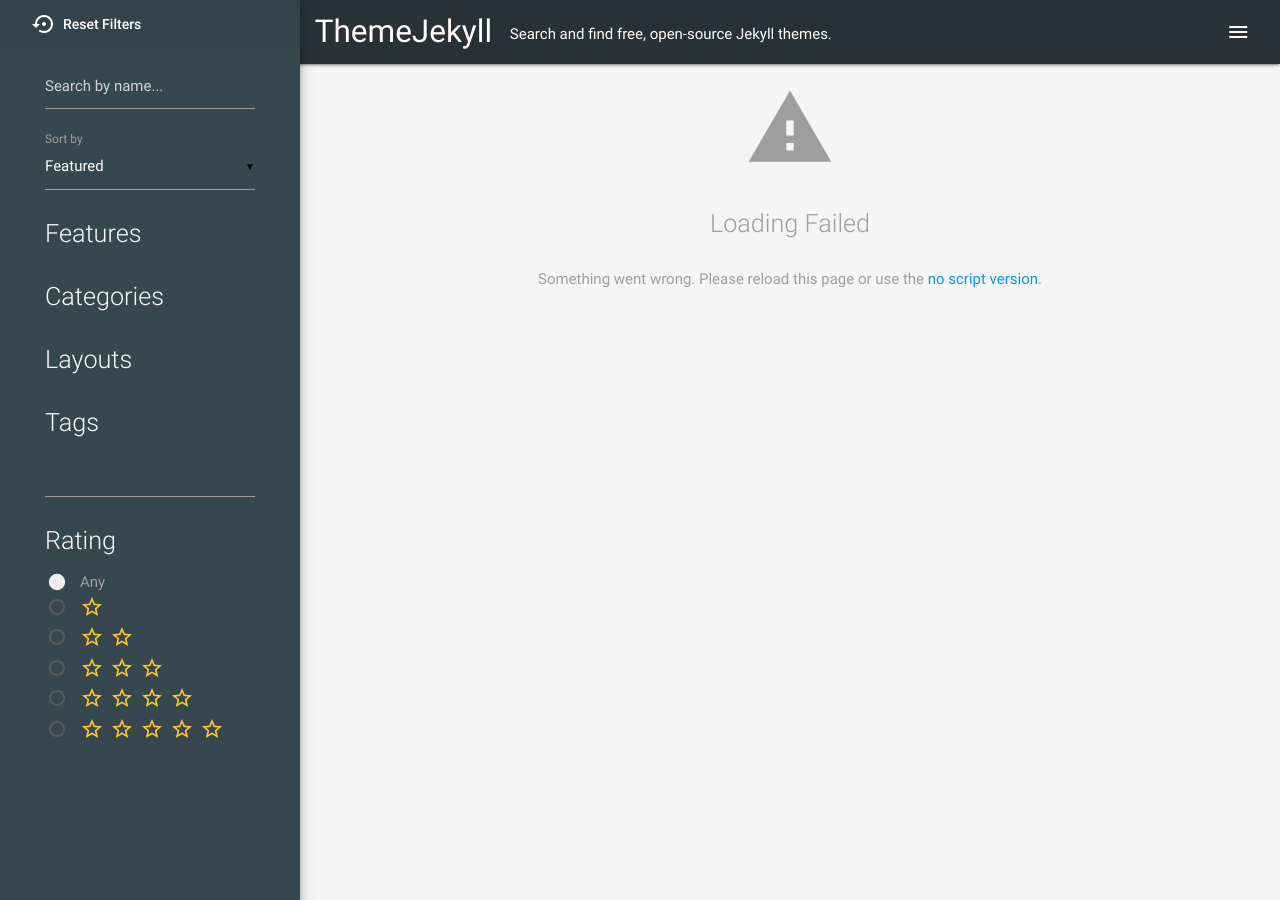
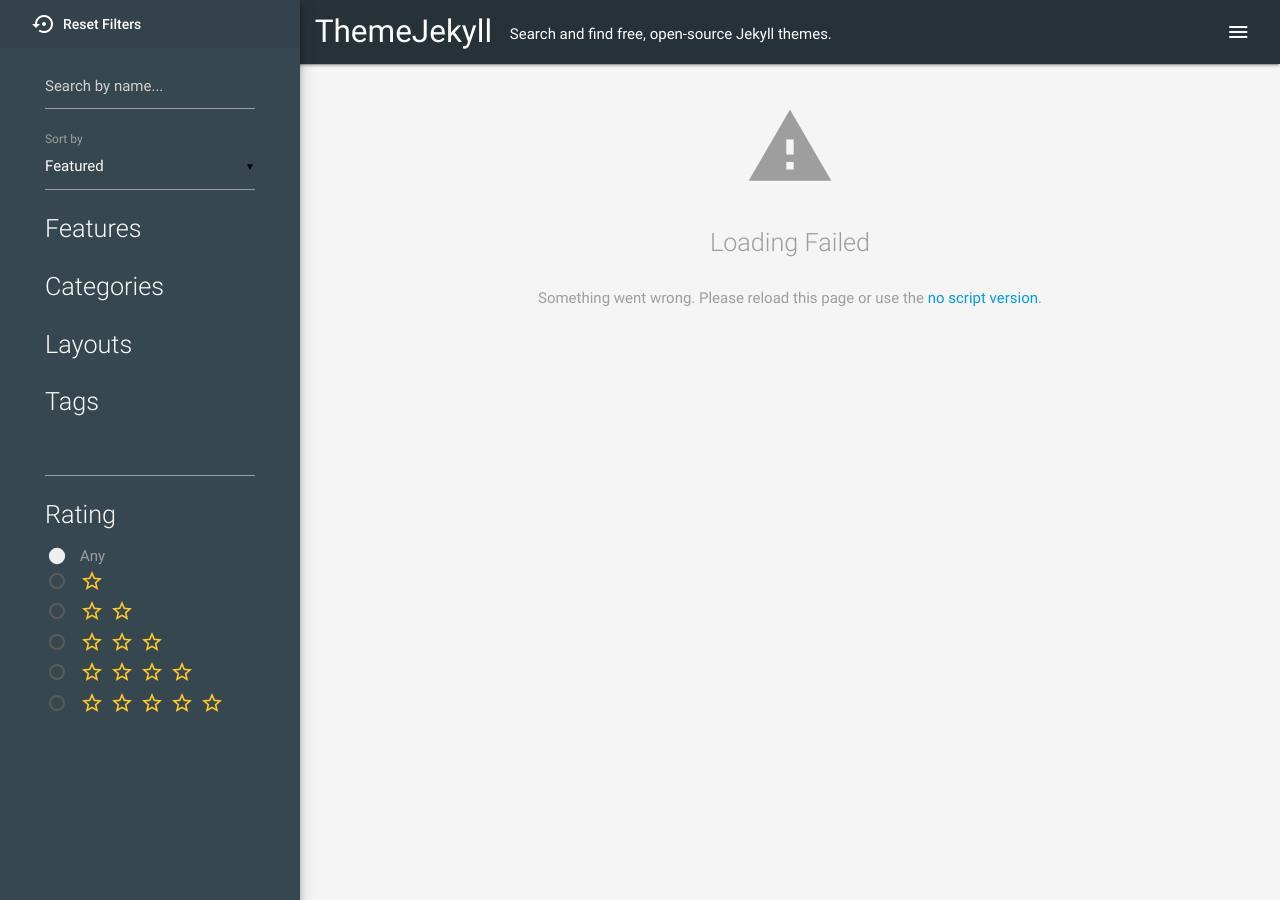
Before and after one commit to blazeu/themejekyll.github.io, a Jekyll site: the page built from index.md, in a window 1280 px wide. Built offline with Jekyll 4.4.1, drawn with Linux system fonts in a browser that asks for light colours; comment, search, counter and statistics services are not loaded.

Commit message:
Improved SEO

```diff
--- a/_includes/head.html
+++ b/_includes/head.html
@@ -1,6 +1,7 @@
 <meta charset="utf-8"/>
 <meta name="viewport" content="width=device-width, initial-scale=1.0"/>
 {% if page.noindex %}<meta name="robots" content="noindex" />{% endif %}
+<meta name="description" content="Search and find free, open source Jekyll themes.">
 <title>{% if page.title %}{{ page.title }} | {% endif %}ThemeJekyll - Jekyll Themes Gallery</title>
 <link rel="canonical" href="{{ page.url }}" />
 <link href="https://fonts.googleapis.com/icon?family=Material+Icons" rel="stylesheet">
--- a/_includes/navbar.html
+++ b/_includes/navbar.html
@@ -22,44 +22,44 @@
           </select>
           <label>Sort by</label>
         </div>
-        <p class="flow-text grey-text text-lighten-5">Features</p>
+        <div class="flow-text grey-text text-lighten-5 filter-header">Features</div>
         <div id="features">
         </div>
-        <p class="flow-text grey-text text-lighten-5">Categories</p>
+        <div class="flow-text grey-text text-lighten-5 filter-header">Categories</div>
         <div id="categories">
         </div>
-        <p class="flow-text grey-text text-lighten-5">Layouts</p>
+        <div class="flow-text grey-text text-lighten-5 filter-header">Layouts</div>
         <div id="layouts">
         </div>
-        <p class="flow-text grey-text text-lighten-5">Tags</p>
+        <div class="flow-text grey-text text-lighten-5 filter-header">Tags</div>
         <div class="chips chips-autocomplete" id="tags">
         </div>
-        <p class="flow-text grey-text text-lighten-5">Rating</p>
+        <div class="flow-text grey-text text-lighten-5 filter-header">Rating</div>
         <div id="rating">
-          <p class="no-margins">
+          <div>
             <input name="stars" checked="true" class="filter any-rating" type="radio" id="star0"  data-rating="0" />
             <label for="star0">Any</label>
-          </p>
-          <p class="no-margins">
+          </div>
+          <div>
             <input name="stars" class="filter" type="radio" id="star1"  data-rating="1" />
             <label for="star1"><i class="material-icons amber-text text-lighten-1">star_border</i></label>
-          </p>
-          <p class="no-margins">
+          </div>
+          <div>
             <input name="stars" class="filter" type="radio" id="star2"  data-rating="1.5" />
             <label for="star2"><i class="material-icons amber-text text-lighten-1">star_border star_border</i></label>
-          </p>
-          <p class="no-margins">
+          </div>
+          <div>
             <input name="stars" class="filter" type="radio" id="star3"  data-rating="2.5" />
             <label for="star3"><i class="material-icons amber-text text-lighten-1">star_border star_border star_border</i></label>
-          </p>
-          <p class="no-margins">
+          </div>
+          <div>
             <input name="stars" class="filter" type="radio" id="star4"  data-rating="3.5" />
             <label for="star4"><i class="material-icons amber-text text-lighten-1">star_border star_border star_border star_border</i></label>
-          </p>
-          <p class="no-margins">
+          </div>
+          <div>
             <input name="stars" class="filter" type="radio" id="star5"  data-rating="4.5" />
             <label for="star5"><i class="material-icons amber-text text-lighten-1">star_border star_border star_border star_border star_border</i></label>
-          </p>
+          </div>
         </div>
       </form>
     </div>
--- a/_includes/templates.html
+++ b/_includes/templates.html
@@ -6,7 +6,7 @@
       <div class="theme-actions">
         <div class="theme-text">
           <p class="left theme-title flow-text grey-text text-lighten-3 text-shadow no-margins">{{title}}</p>
-          <p class="right no-margins flow-text grey-text text-lighten-3 no-margins">
+          <div class="right no-margins flow-text grey-text text-lighten-3 no-margins">
             {{#lt stars.[0] 0.5}}<i class="material-icons amber-text text-lighten-1 star-icon">star_border</i>{{/lt}}
             {{#gt stars.[0] 0.5}}<i class="material-icons amber-text text-lighten-1 star-icon">star</i>{{/gt}}
             {{#lt stars.[0] 1.5}}<i class="material-icons amber-text text-lighten-1 star-icon">star_border</i>{{/lt}}
@@ -16,7 +16,7 @@
             {{#lt stars.[0] 3.5}}<i class="material-icons amber-text text-lighten-1 star-icon">star_border</i>{{/lt}}
             {{#gt stars.[0] 3.5}}<i class="material-icons amber-text text-lighten-1 star-icon">star</i>{{/gt}}
             {{#lt stars.[0] 4.5}}<i class="material-icons amber-text text-lighten-1 star-icon">star_border</i>{{/lt}}
-            {{#gt stars.[0] 4.5}}<i class="material-icons amber-text text-lighten-1 star-icon">star</i>{{/gt}}</p>
+            {{#gt stars.[0] 4.5}}<i class="material-icons amber-text text-lighten-1 star-icon">star</i>{{/gt}}</div>
         </div>
       </div>
     </div>
@@ -24,7 +24,7 @@
 </script>
 
 <script id="ratingTemplate" type="text/x-handlebars-template">
-  <p class="center">
+  <div class="center">
     {{#lt stars.[0] 0.5}}<i class="material-icons amber-text text-lighten-1 star-icon rating-star" data-rating="1" data-original="star_border">star_border</i>{{/lt}}
     {{#gt stars.[0] 0.5}}<i class="material-icons amber-text text-lighten-1 star-icon rating-star" data-rating="1" data-original="star">star</i>{{/gt}}
     {{#lt stars.[0] 1.5}}<i class="material-icons amber-text text-lighten-1 star-icon rating-star" data-rating="2" data-original="star_border">star_border</i>{{/lt}}
@@ -35,9 +35,9 @@
     {{#gt stars.[0] 3.5}}<i class="material-icons amber-text text-lighten-1 star-icon rating-star" data-rating="4" data-original="star">star</i>{{/gt}}
     {{#lt stars.[0] 4.5}}<i class="material-icons amber-text text-lighten-1 star-icon rating-star" data-rating="5" data-original="star_border">star_border</i>{{/lt}}
     {{#gt stars.[0] 4.5}}<i class="material-icons amber-text text-lighten-1 star-icon rating-star" data-rating="5" data-original="star">star</i>{{/gt}}
-  </p>
-  <p class="center red-text text-lighten-1 hidden" id="ratingError">You have already rated this theme.</p>
-  <p class="center grey-text text-lighten-1">{{stars.[0]}} Star{{#gt stars.[0] 1}}s{{/gt}}, {{stars.[6]}} Rating{{#gt stars.[6] 1}}s{{/gt}}</p>
+  </div>
+  <div class="center red-text text-lighten-1 hidden" id="ratingError">You have already rated this theme.</div>
+  <div class="center grey-text text-lighten-1">{{stars.[0]}} Star{{#gt stars.[0] 1}}s{{/gt}}, {{stars.[6]}} Rating{{#gt stars.[6] 1}}s{{/gt}}</div>
 </script>
 
 <script id="themePageTemplate" type="text/x-handlebars-template">
@@ -76,7 +76,7 @@
           <div class="card-panel blue-grey-text text-darken-3">
             <div class="center">
               <div id="ratings" data-url="{{url}}">
-                <p class="center">
+                <div class="center">
                   {{#lt stars.[0] 0.5}}<i class="material-icons amber-text text-lighten-1 star-icon rating-star" data-rating="1" data-original="star_border">star_border</i>{{/lt}}
                   {{#gt stars.[0] 0.5}}<i class="material-icons amber-text text-lighten-1 star-icon rating-star" data-rating="1" data-original="star">star</i>{{/gt}}
                   {{#lt stars.[0] 1.5}}<i class="material-icons amber-text text-lighten-1 star-icon rating-star" data-rating="2" data-original="star_border">star_border</i>{{/lt}}
@@ -87,9 +87,9 @@
                   {{#gt stars.[0] 3.5}}<i class="material-icons amber-text text-lighten-1 star-icon rating-star" data-rating="4" data-original="star">star</i>{{/gt}}
                   {{#lt stars.[0] 4.5}}<i class="material-icons amber-text text-lighten-1 star-icon rating-star" data-rating="5" data-original="star_border">star_border</i>{{/lt}}
                   {{#gt stars.[0] 4.5}}<i class="material-icons amber-text text-lighten-1 star-icon rating-star" data-rating="5" data-original="star">star</i>{{/gt}}
-                </p>
-                <p class="center red-text text-lighten-1 hidden" id="ratingError">You have already rated this theme.</p>
-                <p class="center grey-text text-lighten-1">{{stars.[0]}} Star{{#gt stars.[0] 1}}s{{/gt}}, {{stars.[6]}} Rating{{#gt stars.[6] 1}}s{{/gt}}</p>
+                </div>
+                <div class="center red-text text-lighten-1 hidden" id="ratingError">You have already rated this theme.</div>
+                <div class="center grey-text text-lighten-1">{{stars.[0]}} Star{{#gt stars.[0] 1}}s{{/gt}}, {{stars.[6]}} Rating{{#gt stars.[6] 1}}s{{/gt}}</div>
               </div>
               <p>
                 <a href="{{demo}}" class="red darken-2 waves-effect waves-light btn btn-large" target="_blank">Demo</a> <a href="{{download}}" target="_blank" class="blue darken-2 waves-effect waves-light btn btn-large">Download</a>
@@ -130,23 +130,23 @@
 
 
 <script id="featureTemplate" type="text/x-handlebars-template">
-  <p>
+  <div>
     <input type="checkbox" class="filter feature filled-in" data-name="{{name}}" id="{{idslug}}" id="filled-in-box3" />
     <label for="{{idslug}}">{{name}}</label>
-  </p>
+  </div>
 </script>
 
 <script id="categoryTemplate" type="text/x-handlebars-template">
-  <p>
+  <div>
     <input type="checkbox" class="filter category filled-in" data-name="{{name}}" id="{{idslug}}" id="filled-in-box3" />
     <label for="{{idslug}}">{{name}}</label>
-  </p>
+  </div>
 </script>
 
 <script id="layoutTemplate" type="text/x-handlebars-template">
-  <p>
+  <div>
     <input type="checkbox" class="filter layout filled-in" data-name="{{name}}" id="{{idslug}}" id="filled-in-box3" />
     <label for="{{idslug}}">{{name}}</label>
-  </p>
+  </div>
 </script>
 {% endraw %}
--- a/_layouts/home.html
+++ b/_layouts/home.html
@@ -3,6 +3,14 @@
 ---
 
 <main id="home-wrapper">
+  <div id="themeView"></div>
+  <div class="center left load-more">
+    <a class="waves-effect waves-light btn-large" id="showMore">Load More</a>
+  </div>
+  <div id="theme-wrapper" class="animated fadeIn hidden">
+  </div>
+</main>
+<div id="messages">
   <div id="loader" class="animated fadeIn center jsonly">
     <div class="preloader-wrapper big active">
       <div class="spinner-layer spinner-blue-only">
@@ -16,26 +24,22 @@
       </div>
     </div>
   </div>
+
   <div class="center-align hidden animated fadeIn grey-text" id="noThemesFound">
     <i class="material-icons large">search</i>
-    <p class="flow-text">No Themes Found</p>
+    <div class="flow-text">No Themes Found</div>
   </div>
-  <div id="themeView"></div>
-  <div class="center left load-more">
-    <a class="waves-effect waves-light btn-large" id="showMore">Load More</a>
-  </div>
+
   <noscript>
     <div class="center-align grey-text">
       <i class="material-icons large">warning</i>
-      <p class="flow-text">JavaScript Required</p>
-      <p>Please enable JavaScript or use the <a href="{{ site.baseurl }}/noscript">no script version</a>.</p>
+      <div class="flow-text">JavaScript Required</div>
+      <div>Please enable JavaScript or use the <a href="{{ site.baseurl }}/noscript">no script version</a>.</div>
     </div>
   </noscript>
   <div class="center-align grey-text animated fadeIn hidden" id="loadFailed">
     <i class="material-icons large">warning</i>
     <p class="flow-text">Loading Failed</p>
-    <p>Something went wrong.  Please reload this page or use the <a href="{{ site.baseurl }}/noscript">no script version</a>.</p>
+    <div>Something went wrong.  Please reload this page or use the <a href="{{ site.baseurl }}/noscript">no script version</a>.</div>
   </div>
-</main>
-<div id="theme-wrapper" class="animated fadeIn hidden">
 </div>
--- a/assets/css/style.css
+++ b/assets/css/style.css
@@ -17,6 +17,11 @@
 
 #filters-clear, .rating-star, #slideout-close{
   cursor: pointer;
+}
+
+.filter-header {
+  margin-top: 20px;
+  margin-bottom: 10px;
 }
 
 .hidden{
@@ -63,7 +68,7 @@
   color: white !important;
 }
 
-body.show-theme main{
+body.show-theme #themeView, body.show-theme .load-more{
   display: none;
 }
 
@@ -180,14 +185,17 @@
   padding-right: 1.5%;
 }
 
-#home-wrapper{
+#themeView, #messages{
   padding-top: 1.5%;
+}
+
+#themeView, #messages{
   padding-left: 300px;
 }
 
 
 @media (max-width : 992px) {
-  nav, main, footer {
+  nav, #themeView, #messages, footer {
     padding-left: 0 !important;
   }
 
```
Also changed, not shown: 1 other file.
